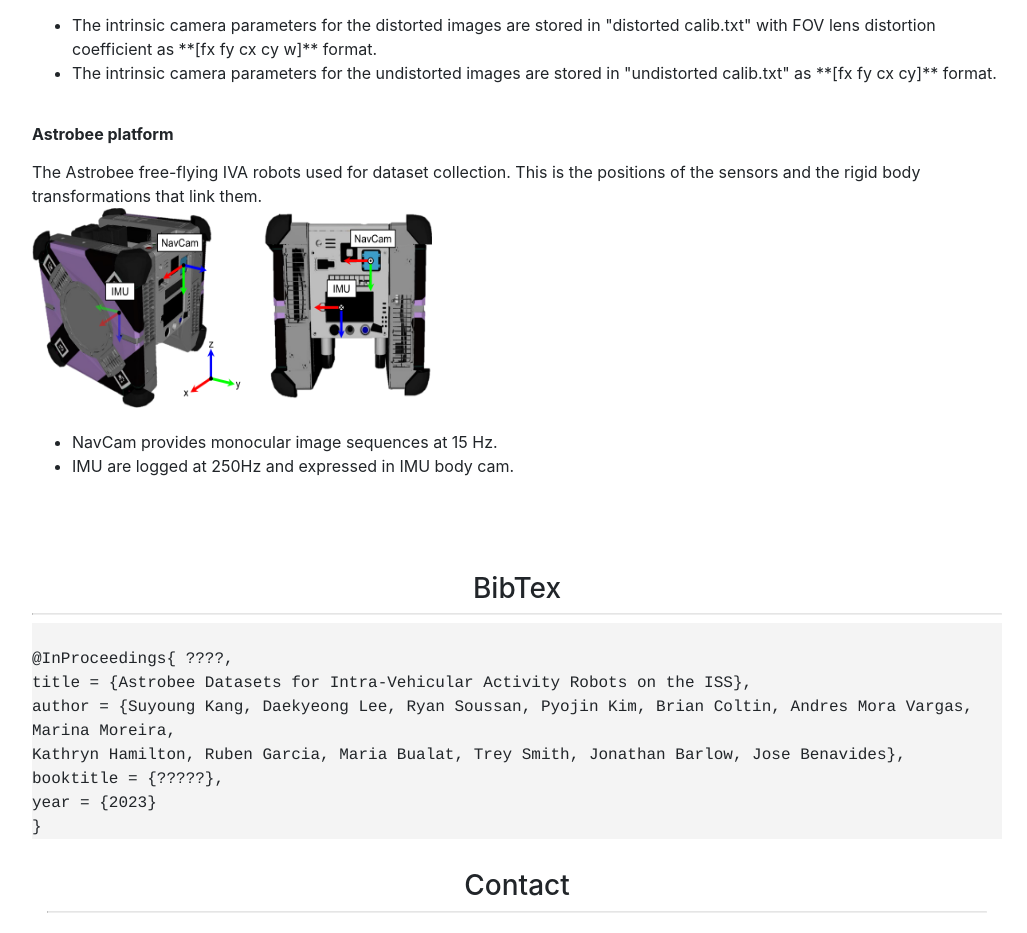
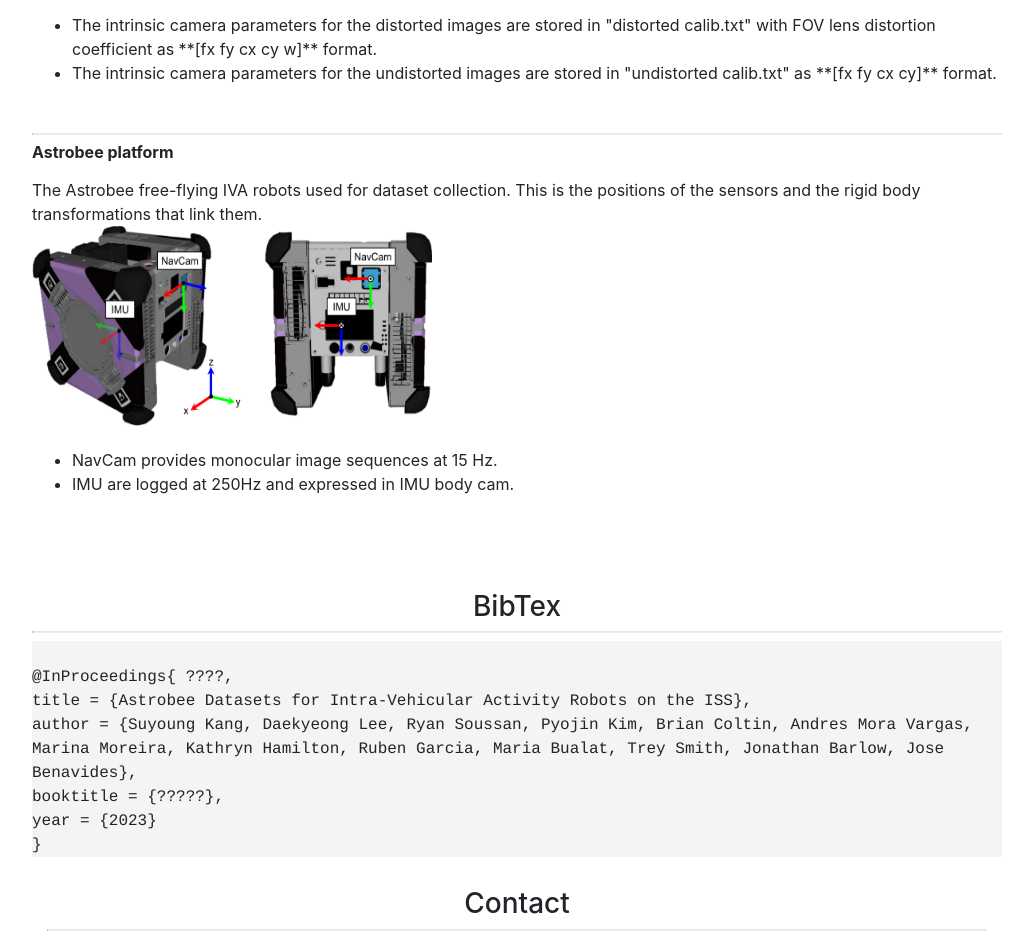
Before and after one commit to daekyounglee/daekyounglee.github.io, a plain HTML site: page index.html in a window 1280 px wide. Shown: the part 2846-3779 px from the top of the page, without its empty margins (123-1150 px from the left). Drawn offline with Linux system fonts and the light colour scheme.

Commit message:
change header

```diff
--- a/index.css
+++ b/index.css
@@ -73,6 +73,7 @@ h3 {
 .authors {
   font-size: 20px;
 }
+
 
 .bibtexsection {
   font-family: "Courier",monospace;
--- a/index.html
+++ b/index.html
@@ -288,6 +288,7 @@
             <li>The intrinsic camera parameters for the undistorted images are stored in "undistorted calib.txt" as **[fx fy cx cy]** format.</li>
             </ul> </p>
             <br />
+            <hr >
           <h4><strong> Astrobee platform</strong></h4>
             <p>The Astrobee free-flying IVA robots used for dataset collection. This is the positions of the sensors and the rigid body transformations that link them.<br>
             <img src="/image/astrobee_platform.png" width="400" height="200">
@@ -305,8 +306,7 @@
         <div class="bibtexsection">
           @InProceedings{ ????,
 				title     = {Astrobee Datasets for Intra-Vehicular Activity Robots on the ISS},
-                author    = {Suyoung Kang, Daekyeong Lee, Ryan Soussan, Pyojin Kim, Brian Coltin, Andres Mora Vargas, Marina Moreira,
-                            Kathryn Hamilton, Ruben Garcia, Maria Bualat, Trey Smith, Jonathan Barlow, Jose Benavides},
+                author    = {Suyoung Kang, Daekyeong Lee, Ryan Soussan, Pyojin Kim, Brian Coltin, Andres Mora Vargas, Marina Moreira, Kathryn Hamilton, Ruben Garcia, Maria Bualat, Trey Smith, Jonathan Barlow, Jose Benavides},
 				booktitle = {?????},
 				year      = {2023}
 			}
```
